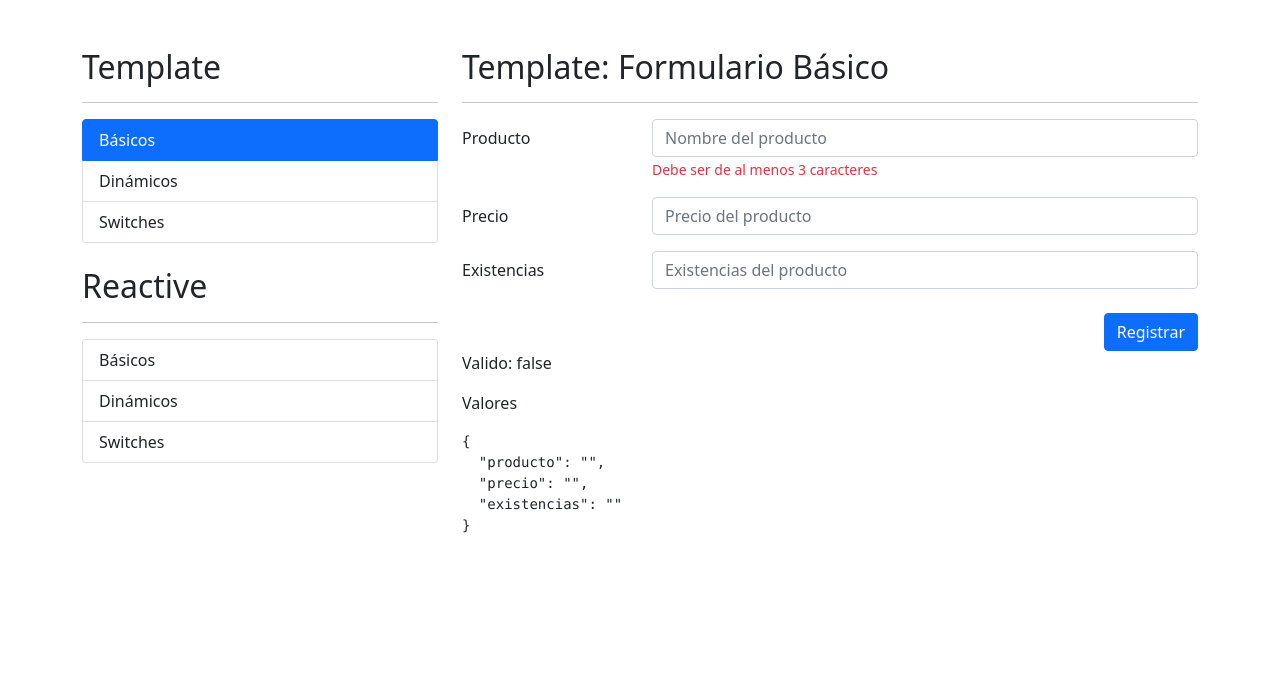
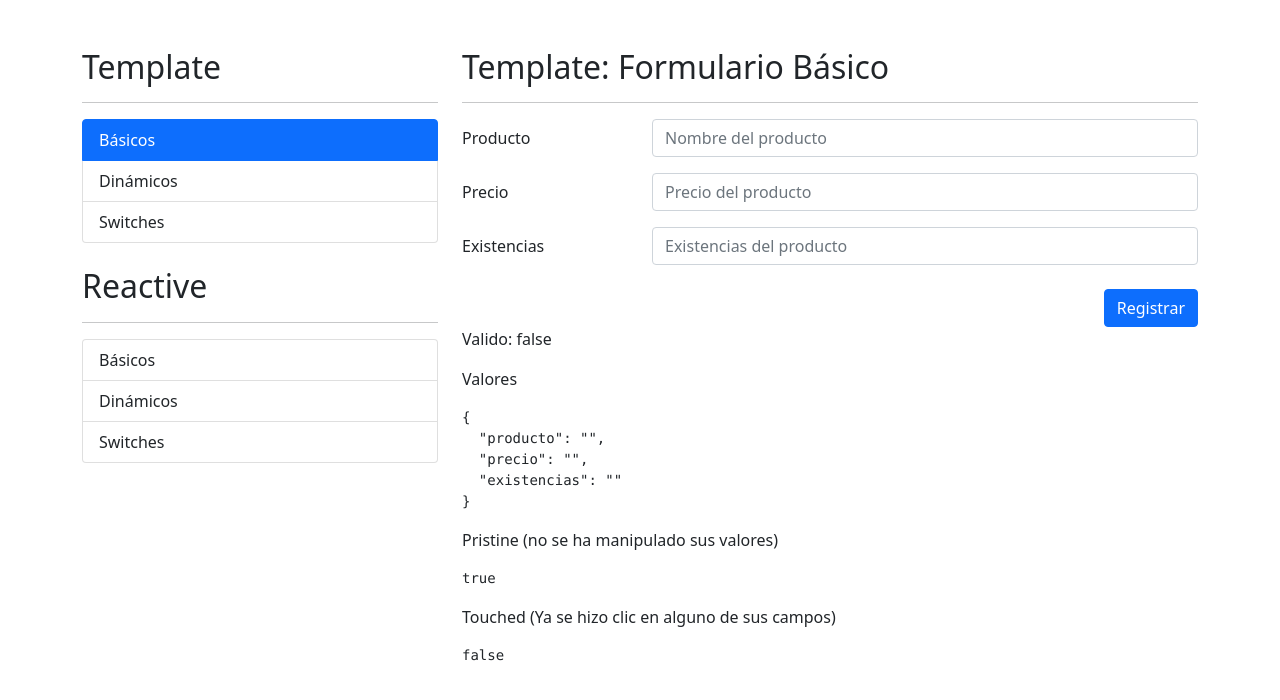
Before and after one commit to alexglzrys/angular-formularios, an Angular app: page /template/basicos in a window 1280 px wide. Shown: the top 700 px of the page. Built offline with nearby package versions, Linux system fonts and the light colour scheme.

Commit message:
mostrar mensajes de validación

```diff
--- a/src/app/template/components/basicos/basicos.component.html
+++ b/src/app/template/components/basicos/basicos.component.html
@@ -15,8 +15,14 @@
         <div class="col-sm-9">
           <!-- ngModel: especifica que este campo formará parte de este formulario basado en Template
           name: su valor será considerado como la propiedad del modelo asociado a este campo -->
-          <input type="text" class="form-control" name="producto" id="producto" ngModel placeholder="Nombre del producto" required>
-          <span class="form-text text-danger">Debe ser de al menos 3 caracteres</span>
+          <input type="text" class="form-control" name="producto" id="producto" ngModel placeholder="Nombre del producto" minlength="3">
+          <!-- Los mensajes de validación se deberían mostrar una vez que se detecte que el valor es inválido y que se haya tacado el formulario
+          Los formularios basados en template se crean cuando el elemento es renderizado.
+          Por tanto, es normal que algunos de los valores que guardan sus propiedades no esté listas. Por eso, se sugiere el uso de ?  -->
+          <span class="form-text text-danger"
+            *ngIf="miFormularioBasico.controls.producto?.invalid && miFormularioBasico.controls.producto?.touched">
+            Debe ser de al menos 3 caracteres
+          </span>
         </div>
       </div>
       <!-- Campo precio -->
@@ -47,7 +53,14 @@
   <div class="col">
     <p>Valido: {{ miFormularioBasico.valid }}</p>
     <span></span>
+
     <p>Valores</p>
     <pre>{{ miFormularioBasico.value | json }}</pre>
+
+    <p>Pristine (no se ha manipulado sus valores)</p>
+    <pre>{{ miFormularioBasico.pristine | json }}</pre>
+
+    <p>Touched (Ya se hizo clic en alguno de sus campos)</p>
+    <pre>{{ miFormularioBasico.touched | json }}</pre>
   </div>
 </div>
```
